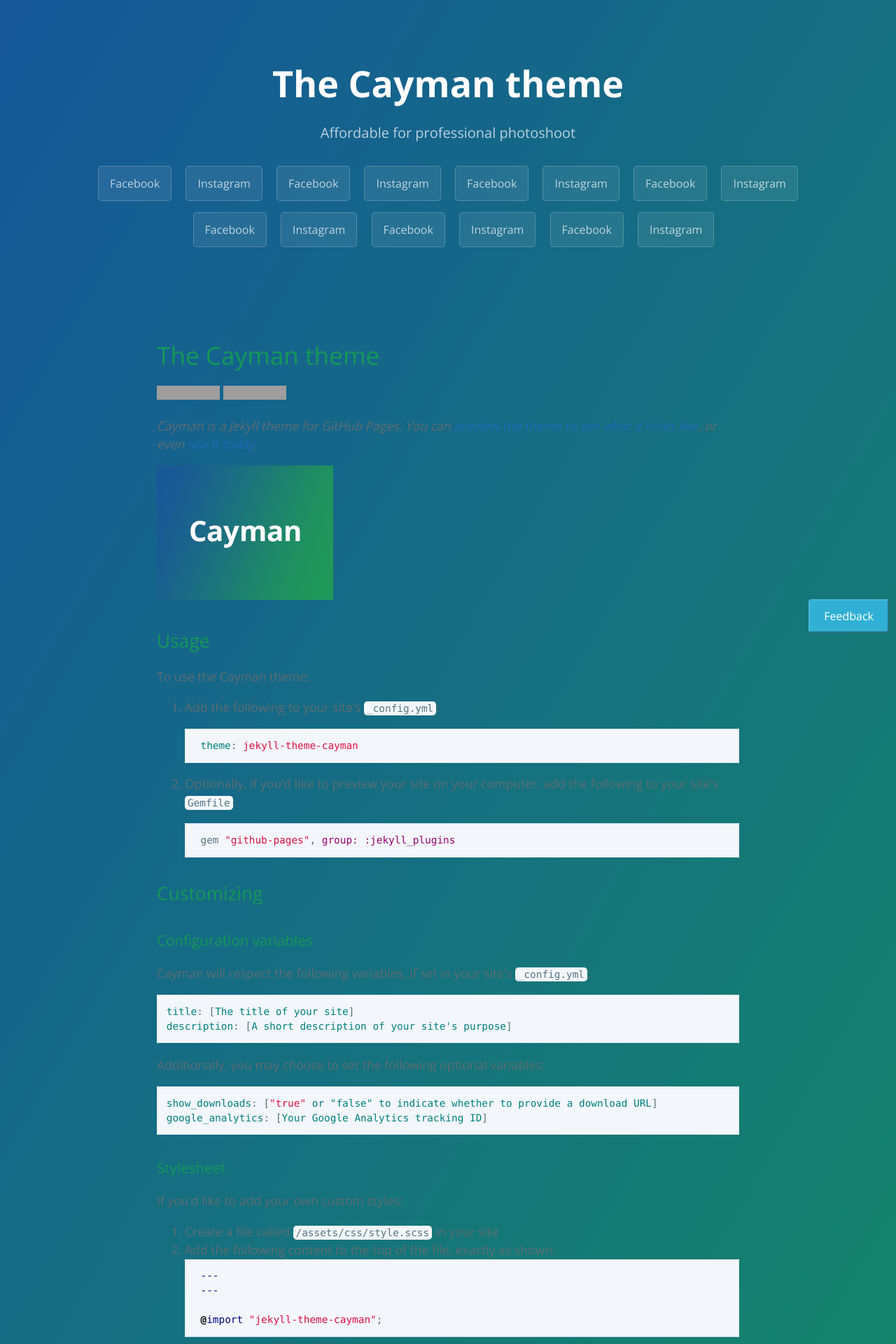
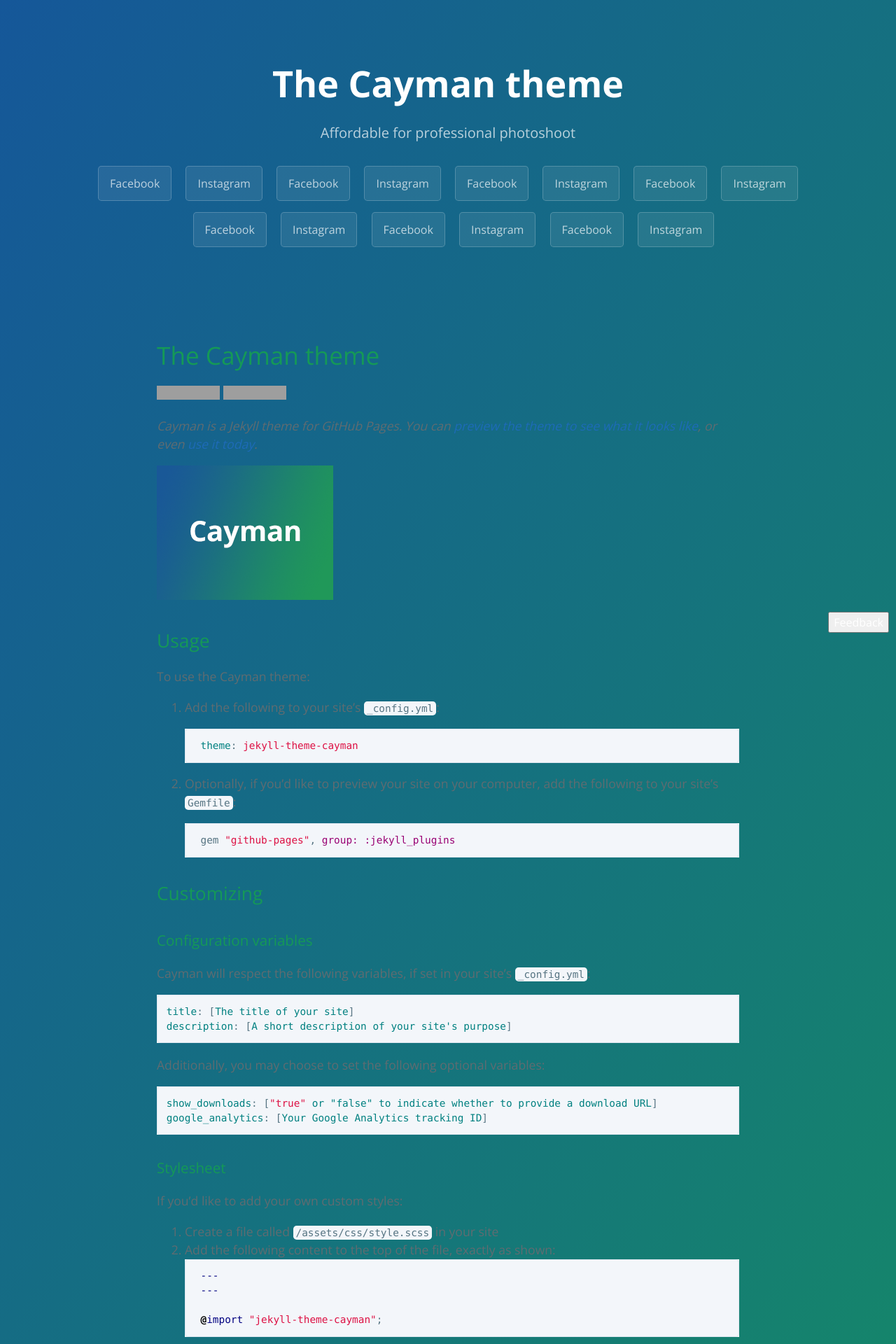
Before and after one commit to picperfect7/picperfect7.github.io, a Jekyll site: the page built from README.md, in a window 1280 px wide. Shown: the top 1920 px of the page at 70% size. Built offline with Jekyll 4.4.1, drawn with Linux system fonts in a browser that asks for light colours; our own code applies the rules of GitHub Pages for plain Markdown files; grey boxes are pictures that could not be loaded.

Commit message:
Update default.html

```diff
--- a/_layouts/default.html
+++ b/_layouts/default.html
@@ -46,7 +46,7 @@
       {% endif %}
 
        <div id="mybutton">
-             <button class="feedback">Feedback</button>
+             <button class="button">Feedback</button>
        </div>
     </header>
 
```
